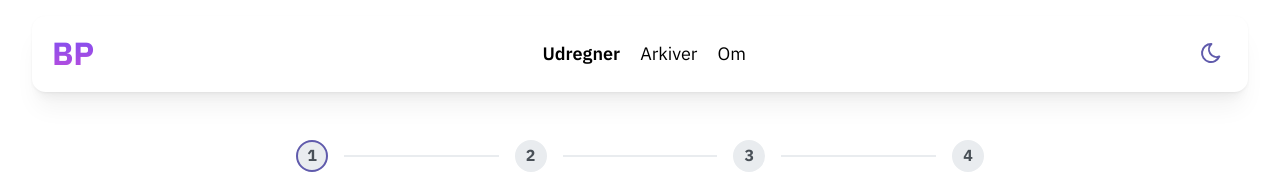
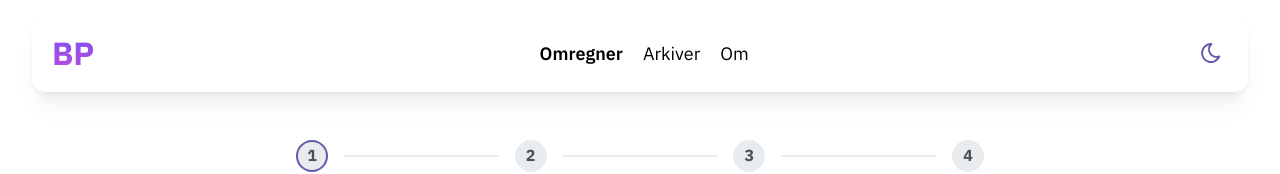
Before and after one commit to orc13a/BehandlerPaycheck, a Next.js app: page /calculator in a window 1280 px wide. Shown: the top 174 px of the page. Built offline with nearby package versions, Linux system fonts and the light colour scheme.

Commit message:
navbar update

```diff
--- a/app/calculator/page.js
+++ b/app/calculator/page.js
@@ -3,6 +3,7 @@
 import { Center, Container, Flex, Paper, Stack, Stepper, Text, Transition, useMantineColorScheme } from "@mantine/core";
 import styles from './page.module.css';
 import { useState } from "react";
+import { closeModal, modals } from "@mantine/modals";
 
 const regions = [
     'Hovedstaden',
@@ -24,6 +25,11 @@ export default function Calculator() {
     const nextStep = () => setActive((current) => (current < 3 ? current + 1 : current));
     const prevStep = () => setActive((current) => (current > 0 ? current - 1 : current));
 
+    window.onbeforeunload = (e) => {
+        e.preventDefault();
+        return 'Sikker på du vil forlade denne side? Alt indsat data vil blive slettet.';
+    };
+
     const RegionPaper = ({ region }) => (
         <Paper onClick={nextStep} w='180px' withBorder p='md' className={colorScheme === 'light' ? styles.regionPaperLight : styles.regionPaperDark}>
             <Text fw={500}>
@@ -35,6 +41,7 @@ export default function Calculator() {
     return (
         <>
             <Container size='sm'>
+                <form>
                     <Stepper w='100%' iconSize={32} active={active} onStepClick={setActive}>
                         <Stepper.Step aria-label='Vælg region'>
                             <Flex px='md' py='sm' direction='column'>
@@ -64,6 +71,7 @@ export default function Calculator() {
                             </Flex>
                         </Stepper.Step>
                     </Stepper>
+                </form>
             </Container>
         </>
     );
--- a/app/layout.js
+++ b/app/layout.js
@@ -7,6 +7,7 @@ import '@mantine/core/styles.css';
 import { MantineProvider, ColorSchemeScript, createTheme, Button, ActionIcon } from '@mantine/core';
 import './globals.css'
 import packageJson from '../package.json';
+import { ModalsProvider } from '@mantine/modals';
 
 // const inter = Inter({ subsets: ['latin'] })
 const ibmPlexSans = IBM_Plex_Sans({
@@ -70,9 +71,11 @@ export default function RootLayout({ children }) {
             </head>
             {/* <body className={plusJakartaSans.className} style={{ height: '100%' }}> */}
             <body className={ibmPlexSans.className} style={{ height: '100%' }}>
-            {/* <body style={{ height: '100%' }}> */}
+                {/* <body style={{ height: '100%' }}> */}
                 <MantineProvider theme={theme} defaultColorScheme="light">
-                    {children}
+                    <ModalsProvider>
+                        {children}
+                    </ModalsProvider>
                 </MantineProvider>
             </body>
         </html>
--- a/components/nav/navbar/Navbar.jsx
+++ b/components/nav/navbar/Navbar.jsx
@@ -1,15 +1,16 @@
 'use client'
 
-import { ActionIcon, Box, Container, Flex, Paper, Text, Transition, useMantineColorScheme } from "@mantine/core";
-import { IconMenuDeep, IconMoon, IconSun } from "@tabler/icons-react";
+import { ActionIcon, Badge, Box, Container, Drawer, Flex, Paper, Stack, Text, Transition, useMantineColorScheme } from "@mantine/core";
+import { IconArchive, IconInfoSquareRounded, IconMenuDeep, IconMoon, IconNumber, IconNumbers, IconSun, IconX } from "@tabler/icons-react";
 import styles from './Navbar.module.css';
 import Link from "next/link";
-import { useMediaQuery } from "@mantine/hooks";
+import { useDisclosure, useMediaQuery } from "@mantine/hooks";
 
 export default function Navbar() {
     const matchesMediaQueryMenu = useMediaQuery('(max-width: 429px)');
     const matchesMediaQuery = useMediaQuery('(min-width: 430px)');
     const { setColorScheme, colorScheme } = useMantineColorScheme();
+    const [opened, { open, close }] = useDisclosure(false);
 
     const getActive = (path) => {
         const urlPathname = window.location.pathname;
@@ -18,8 +19,90 @@ export default function Navbar() {
         return path === pathname;
     }
 
+    const navTexts = [
+        {
+            path: 'calculator',
+            pathname: '/calculator',
+            display: 'Omregner',
+            badgeNr: null,
+            icon: <IconNumbers />
+        },
+        {
+            path: 'archives',
+            pathname: '/archives',
+            display: 'Arkiver',
+            badgeNr: null,
+            icon: <IconArchive />
+        },
+        {
+            path: 'about',
+            pathname: '/about',
+            display: 'Om',
+            badgeNr: null,
+            icon: <IconInfoSquareRounded />
+        },
+    ];
+
+    const NavbarMenuText = ({ nt }) => (
+        <Text component={Link} href={nt.pathname} fw={getActive(nt.path) ? 600 : 400} size="18px" className={colorScheme === 'light' ? styles.navTextLight : styles.navTextDark}>
+            {nt.display}
+        </Text>
+    );
+
+    const NavDrawerBtns = ({ nt }) => (
+        <Paper radius='lg' component={Link} href={nt.pathname} className={colorScheme === 'light' ? styles.navDrawerTextLight : styles.navDrawerTextDark}>
+            <Flex gap='25px' direction='row' justify='space-between' align='center' p='md'>
+                <Box>
+                    {nt.badgeNr > 0 ? (
+                        <Badge variant='light' size="lg" radius='md'>
+                            <Text size='xs'>
+                                {nt.badgeNr}
+                            </Text>
+                        </Badge>
+                    ) : null}
+                </Box>
+                <Box align='right' w='100%'>
+                    <Text fw={getActive(nt.path) ? 600 : 400} size='18px'>
+                        {nt.display}
+                    </Text>
+                </Box>
+                <Flex>
+                    {/* <ActionIcon> */}
+                    {nt.icon}
+                    {/* </ActionIcon> */}
+                </Flex>
+            </Flex>
+        </Paper>
+    );
+
     return (
         <nav>
+            <Drawer
+                opened={opened}
+                onClose={close}
+                withCloseButton={false}
+                overlayProps={{ backgroundOpacity: 0.5, blur: 4 }}
+                position='right'
+                size='xs'
+            >
+                <Flex justify='space-between' p='lg'>
+                    <ActionIcon ml={13} onClick={() => setColorScheme(colorScheme === 'light' ? 'dark' : 'light')} style={styles} variant='subtle' size='lg'>
+                        {colorScheme === 'light' ? <IconMoon /> : <IconSun />}
+                    </ActionIcon>
+                    <ActionIcon mr={13} onClick={close} variant='subtle' size='lg'>
+                        <IconX />
+                    </ActionIcon>
+                </Flex>
+                <Box>
+                    <Stack>
+                        {navTexts.map(nt => <NavDrawerBtns nt={nt} />)}
+                    </Stack>
+                </Box>
+            </Drawer>
+            {/*  */}
+            {/*  */}
+            {/*  */}
+            {/*  */}
             <Box p='md' mb='xl'>
                 <Container size='xl'>
                     <Paper shadow='md' p='lg' h='100%' withBorder={colorScheme === 'dark'}>
@@ -37,21 +120,13 @@ export default function Navbar() {
                             </Box>
                             {!matchesMediaQueryMenu ? (
                                 <Flex direction='row' align='center' gap='lg'>
-                                    <Text component={Link} href="/calculator" fw={getActive('calculator') ? 600 : 400} size="18px" className={colorScheme === 'light' ? styles.navTextLight : styles.navTextDark}>
-                                        Udregner
-                                    </Text>
-                                    <Text component={Link} href="/archives" fw={getActive('archives') ? 600 : 400} size="18px" className={colorScheme === 'light' ? styles.navTextLight : styles.navTextDark}>
-                                        Arkiver
-                                    </Text>
-                                    <Text component={Link} href="/about" fw={getActive('archives') ? 600 : 400} size="18px" className={colorScheme === 'light' ? styles.navTextLight : styles.navTextDark}>
-                                        Om
-                                    </Text>
+                                    {navTexts.map(nt => <NavbarMenuText nt={nt} />)}
                                 </Flex>
                             ) : null}
                             <Box>
                                 {matchesMediaQueryMenu ? (
                                     <ActionIcon variant='subtle' size='lg'>
-                                        <IconMenuDeep />
+                                        <IconMenuDeep onClick={open} />
                                     </ActionIcon>
                                 ) : null}
                                 {matchesMediaQuery ? (
--- a/components/nav/navbar/Navbar.module.css
+++ b/components/nav/navbar/Navbar.module.css
@@ -12,7 +12,7 @@
     height: 2px;
     bottom: -5px;
     left: 0;
-    background-color: #333;
+    background-color: black;
     transform-origin: bottom right;
     transition: transform 0.25s ease-out;
     transform: scaleX(0);
@@ -47,3 +47,29 @@
     transform: scaleX(1);
     transform-origin: bottom left;
 }
+
+
+
+.navDrawerTextLight {
+    font-weight: 400;
+    cursor: pointer;
+    color: black;
+    transition: 0.5s;
+}
+
+.navDrawerTextLight:hover {
+    background-color: #F2F0FF;
+    transition: 0.5s;
+}
+
+.navDrawerTextDark {
+    font-weight: 400;
+    cursor: pointer;
+    color: #C1C2C5;
+    transition: 0.5s;
+}
+
+.navDrawerTextDark:hover {
+    background-color: #3B3979;
+    transition: 0.5s;
+}
```
Lines whose indentation alone changed are shown as unchanged.
